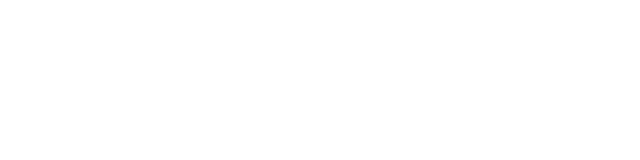
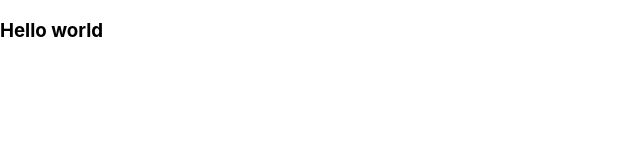
Before and after one commit to SyedFasiuddin/Enigma, a React (Create React App) app in the folder client/: page / in a window 1280 px wide. Shown: the top 160 px of the page, without its empty margins (0-640 px from the left). Built offline with nearby package versions, Linux system fonts and the light colour scheme.

Commit message:
clean starting code

```diff
--- a/client/src/App.js
+++ b/client/src/App.js
@@ -3,6 +3,7 @@ import React from 'react';
 function App() {
   return (
     <div className="App">
+      <h3>Hello world</h3>
     </div>
   );
 }
```
Also changed, not shown: package.json (deleted, +0 -14 lines), 1 other file (tests, documents, lock files or other folders).
